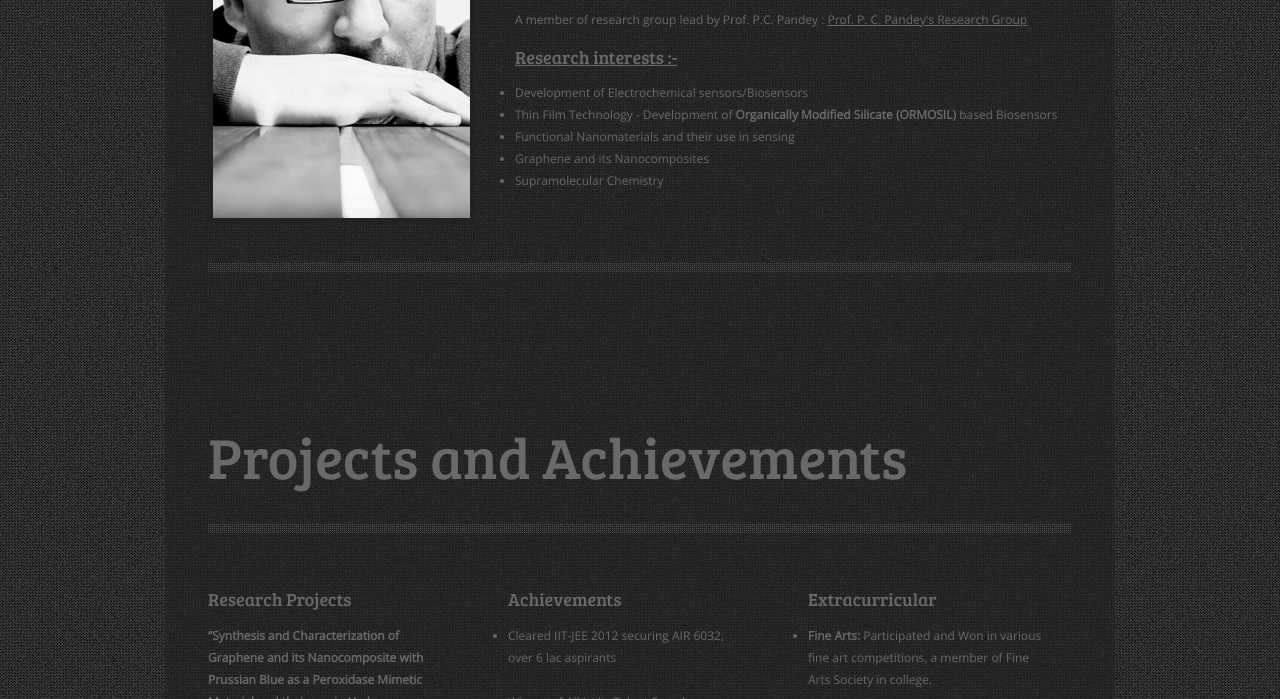
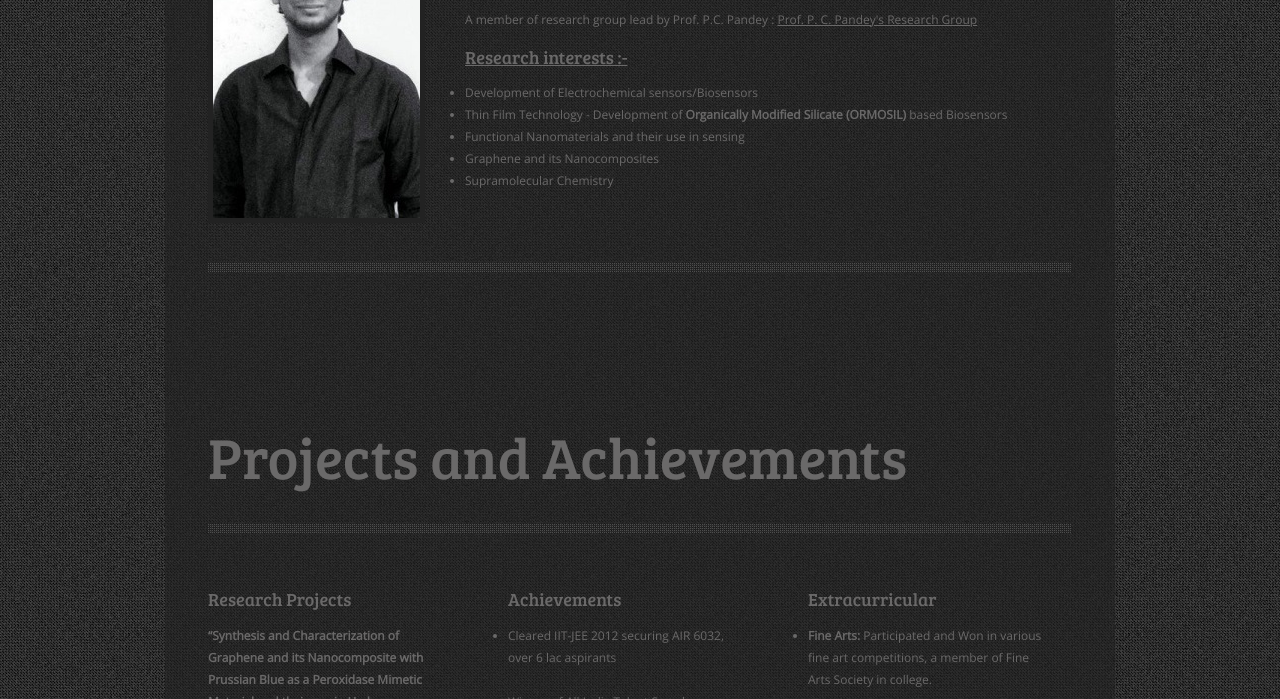
Before and after one commit to yashashwa/yashashwa.github.io, a plain HTML site: page index.htm in a window 1280 px wide. Shown: the part 401-1100 px from the top of the page. Drawn offline with nearby package versions, Linux system fonts and the light colour scheme.

Commit message:
Added resized photograph

```diff
--- a/index.htm
+++ b/index.htm
@@ -2,7 +2,7 @@
 <html xmlns="http://www.w3.org/1999/xhtml">
 <head>
 <meta http-equiv="Content-Type" content="text/html; charset=UTF-8" />
-<title>ONE - Personal Resume</title>
+<title>Yashashwa Pandey</title>
 <link href="styles.css" rel="stylesheet" type="text/css">
 <link rel="stylesheet" href="css/prettyPhoto.css" type="text/css" media="screen" charset="utf-8" />
 <link href='http://fonts.googleapis.com/css?family=Bree+Serif' rel='stylesheet' type='text/css'>
@@ -35,7 +35,7 @@
         </ul>
         <div class="top-divider"></div>
         <div class="content">
-        	<img src="images/designer-photo.jpg" />
+        	<img src="images/yash_photo.jpg" />
             <h2>Yashashwa Pandey</h2>
             <p>Senior undergraduate student, Department of Chemistry, Indian Institute of Technology (Benaras Hindu University).</p>
             <p>A member of research group lead by Prof. P.C. Pandey : <a href="http://www.iitbhu.ac.in/apc/pcp15.html"><u>Prof. P. C. Pandey's Research Group</u></a></p>
```
Also changed, not shown: images/.picasaoriginals/yash_photo.jpg (added), images/yash_photo.jpg (added), 2 other files.
